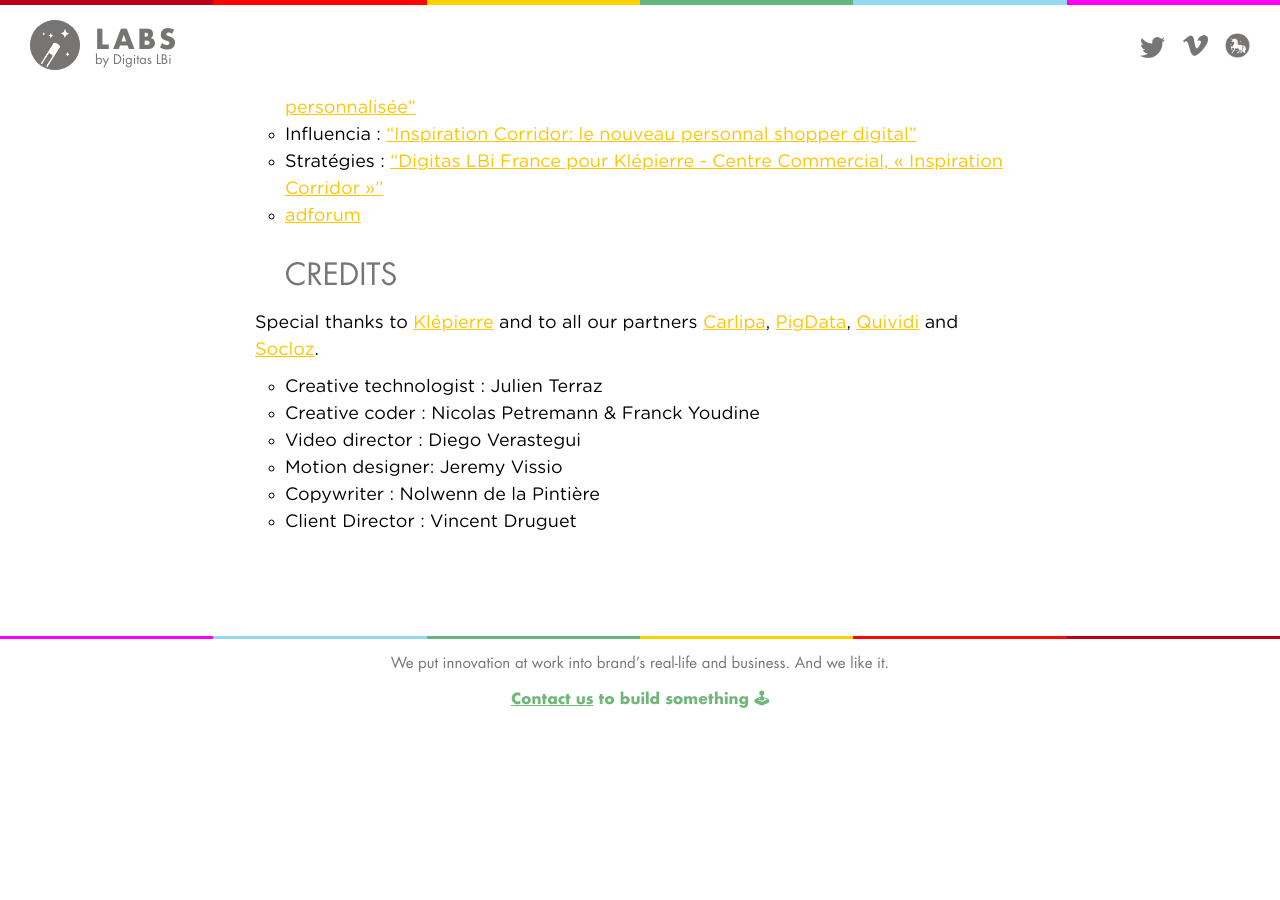
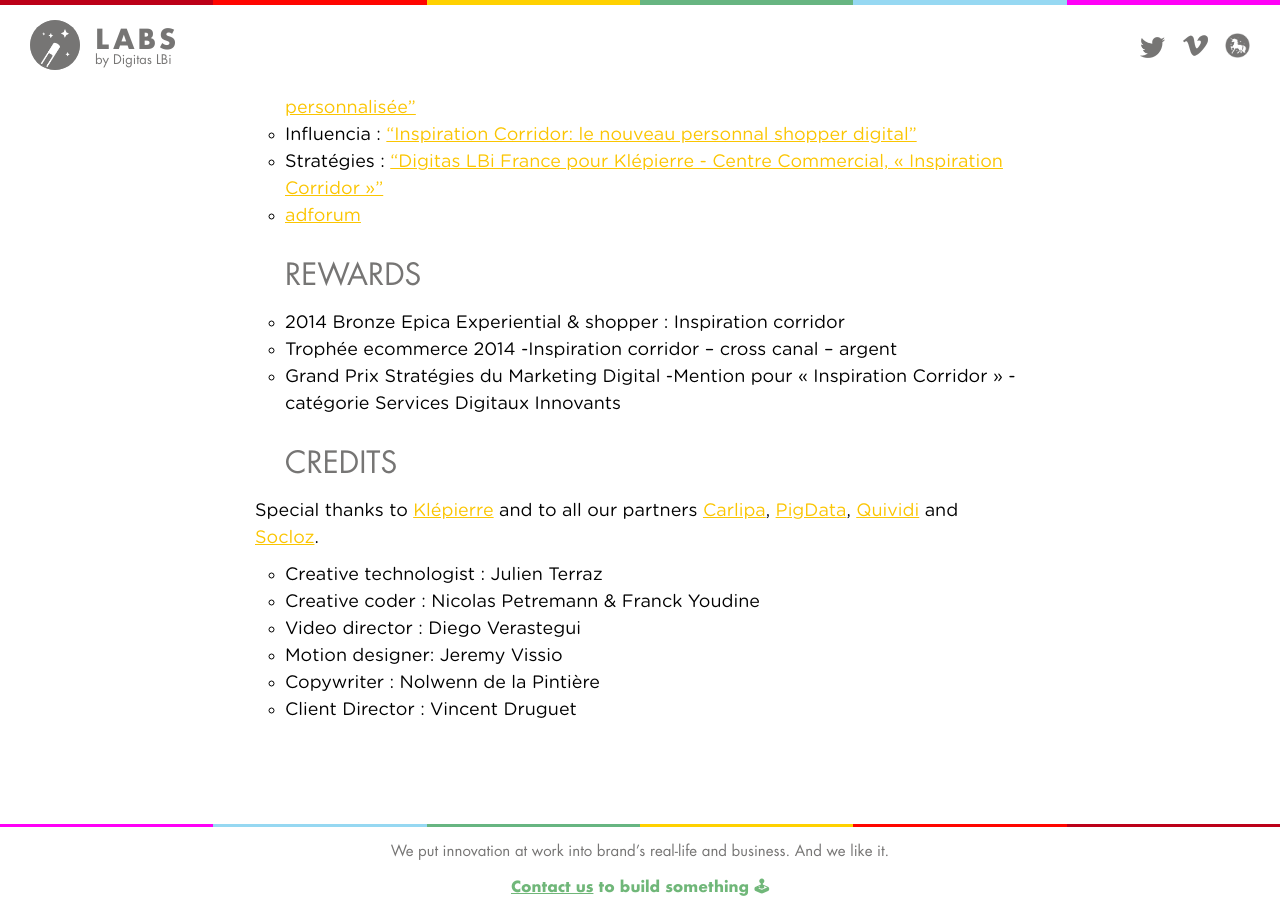
Before and after one commit to digitaslabs/digitaslabs.github.io, a Jekyll site: the page built from _posts/2014-08-20-Inspiration-Corridor.md, in a window 1280 px wide and 900 px high, scrolled down 4184 px. Built offline with Jekyll 4.4.1, drawn with Linux system fonts in a browser that asks for light colours; nearby versions of some CDN libraries; before the commit the page ends 4910 px from its top, so only the background shows below that.

Commit message:
Update 2014-08-20-Inspiration-Corridor.md

```diff
--- a/_posts/2014-08-20-Inspiration-Corridor.md
+++ b/_posts/2014-08-20-Inspiration-Corridor.md
@@ -64,6 +64,12 @@ Upon leaving the corridor, iBeacons technology Bluetooth® 4.0 allows customers
 - Stratégies : ["Digitas LBi France pour Klépierre - Centre Commercial, « Inspiration Corridor »"](https://www.strategies.fr/creations/campagnes/231898/digitas-lbi-france-pour-klepierre-centre-commercial-inspiration-corridor-mars-2014.html)
 - [adforum](https://fr.adforum.com/creative-work/ad/player/34506612/inspiration-corridor/klepierre)
 
+## REWARDS
+
+- 2014 Bronze Epica Experiential & shopper : Inspiration corridor
+- Trophée ecommerce 2014 -Inspiration corridor – cross canal – argent
+- Grand Prix Stratégies du Marketing Digital -Mention pour « Inspiration Corridor » - catégorie Services Digitaux Innovants
+
 ## CREDITS
 
 Special thanks to [Klépierre](http://www.klepierre.com/) and to all our partners [Carlipa](http://www.carlipa.com/), [PigData](http://www.pigdata.net/), [Quividi](http://www.quividi.com/) and [Socloz](http://www.socloz.com/).
```
